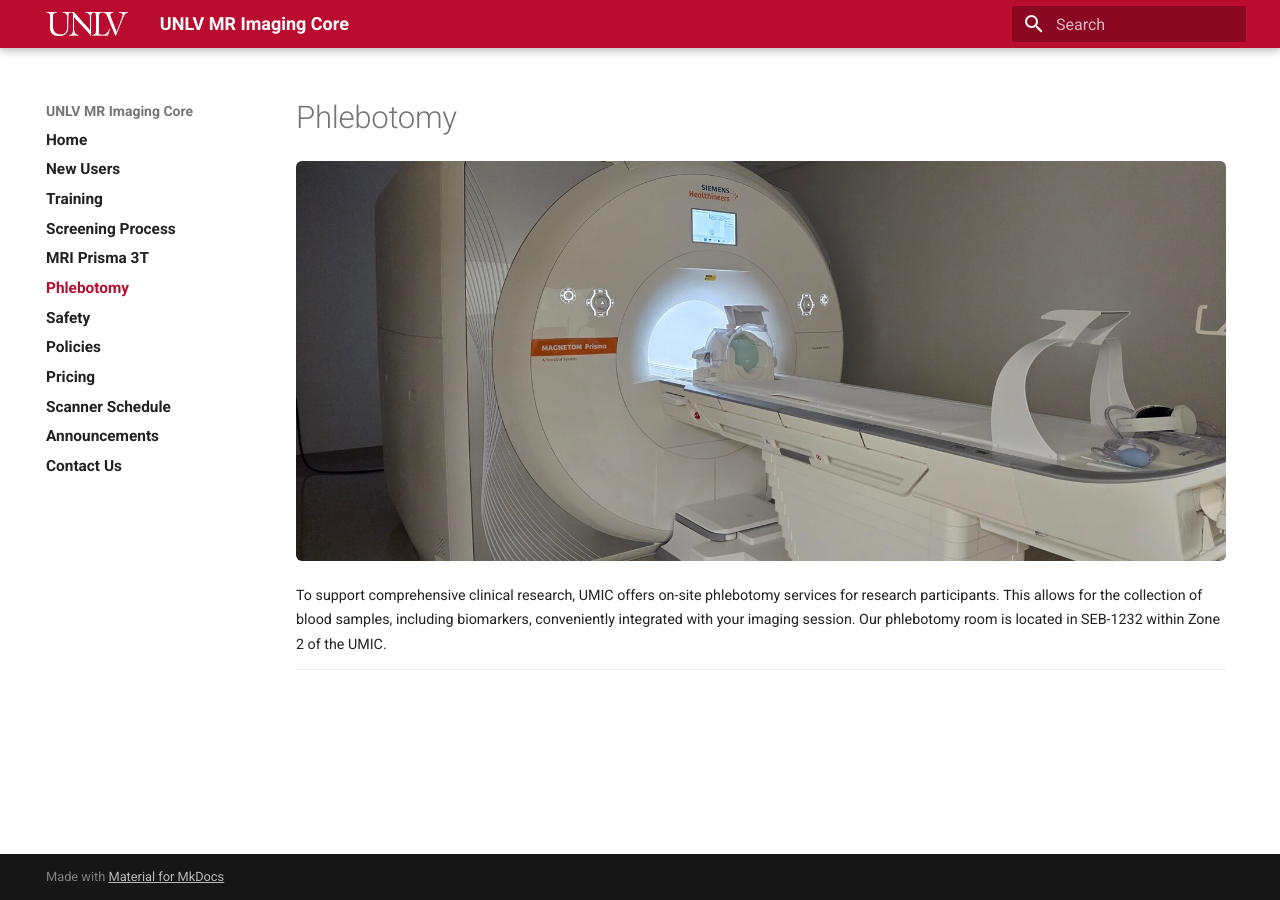
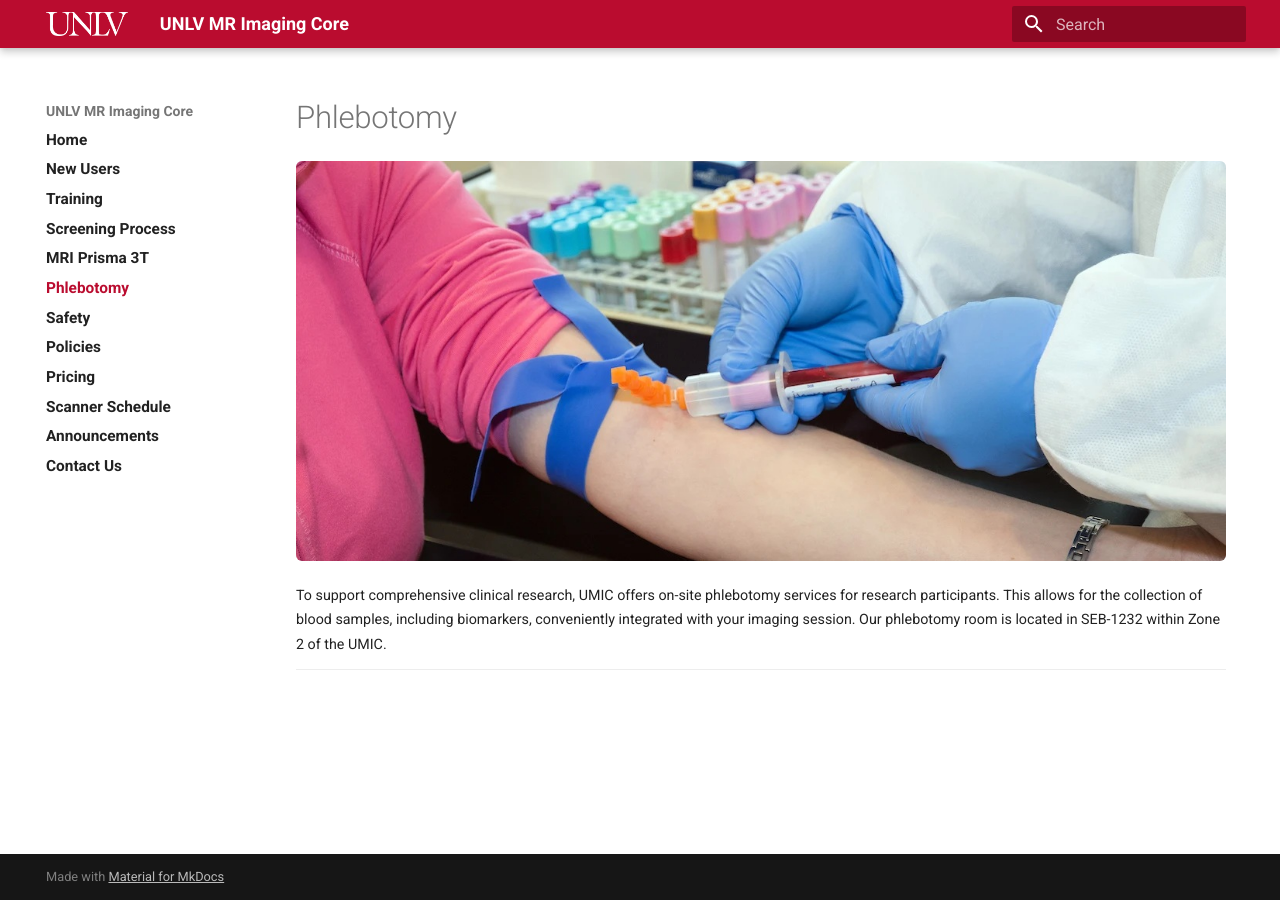
Before and after one commit to unlvfmri/umic, an MkDocs documentation site: the page built from docs/phlebotomy.md, in a window 1280 px wide. Built offline with MkDocs 1.6.1 and Material for MkDocs 9.7.7, drawn with Linux system fonts in a browser that asks for light colours.

Commit message:
Update phlebotomy page image

```diff
--- a/docs/phlebotomy.md
+++ b/docs/phlebotomy.md
@@ -1,4 +1,4 @@
-![](assets/scanner.jpg)
+![](assets/phlebotomy.jpg)
 To support comprehensive clinical research, UMIC offers on-site phlebotomy services for research participants. This allows for the collection of blood samples, including biomarkers, conveniently integrated with your imaging session. Our phlebotomy room is located in SEB-1232 within Zone 2 of the UMIC.
 
 ---
```
Also changed, not shown: docs/assets/phlebotomy.jpg (added).
